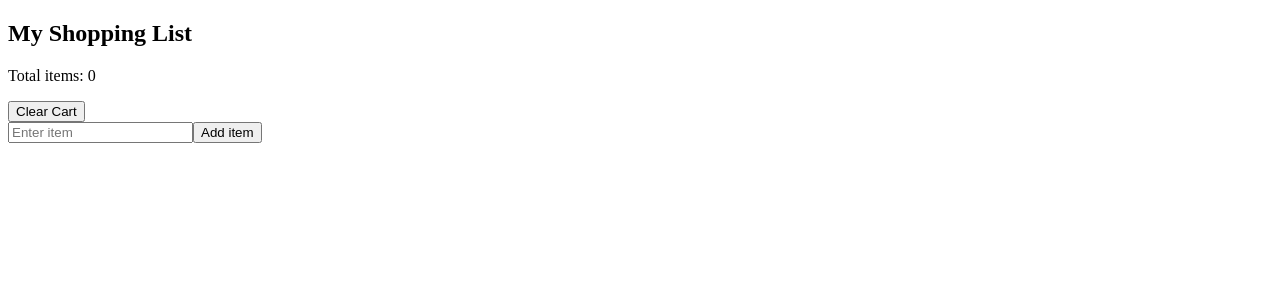
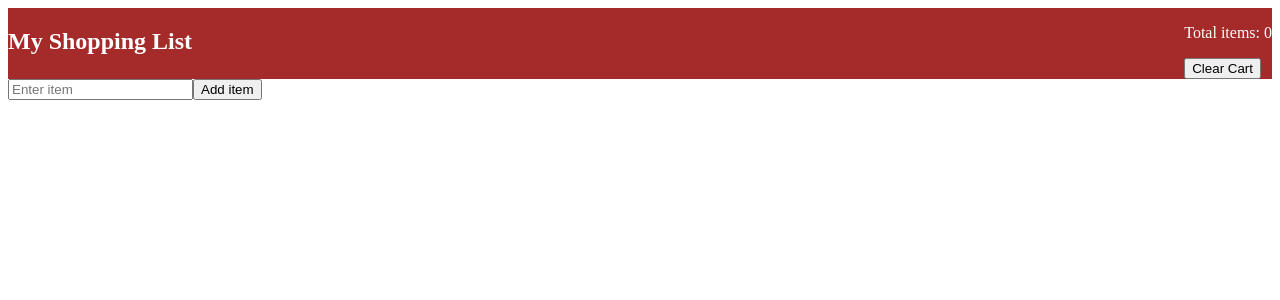
Before and after one commit to acleland/adv-react-shopping-list, a React app: page / in a window 1280 px wide. Shown: the top 300 px of the page. Built offline with nearby package versions, Linux system fonts and the light colour scheme; the HTML template or start-up script is replaced by a standard one.

Commit message:
added some styles

```diff
--- a/src/App.jsx
+++ b/src/App.jsx
@@ -10,8 +10,10 @@ export default function App() {
 
   function handleSubmit(e) {
     e.preventDefault();
-    dispatch({ type: ACTIONS.ADD_ITEM, payload: { name: item } });
-    setItem('');
+    if (item !== '') {
+      dispatch({ type: ACTIONS.ADD_ITEM, payload: { name: item } });
+      setItem('');
+    }
   }
 
   return (
--- a/src/components/Header.jsx
+++ b/src/components/Header.jsx
@@ -5,12 +5,14 @@ import styles from '../styles.css';
 export default function Header() {
   const { ACTIONS, list, dispatch } = useListContext();
   return (
-    <div>
+    <header>
       <h2>My Shopping List</h2>
-      <p>Total items: {list.length}</p>
-      <button onClick={() => dispatch({ type: ACTIONS.CLEAR_ITEMS })}>
-        Clear Cart
-      </button>
-    </div>
+      <span>
+        <p>Total items: {list.length}</p>
+        <button onClick={() => dispatch({ type: ACTIONS.CLEAR_ITEMS })}>
+          Clear Cart
+        </button>
+      </span>
+    </header>
   );
 }
--- a/src/context/ListContext.jsx
+++ b/src/context/ListContext.jsx
@@ -3,8 +3,6 @@ import { createContext, useContext, useReducer, useEffect } from 'react';
 const ListContext = createContext();
 
 export const ListProvider = ({ children }) => {
-  const testVar = 'helloooo';
-
   const ACTIONS = {
     ADD_ITEM: 'add-item',
     TOGGLE_ITEM: 'toggle-item',
--- a/src/styles.css
+++ b/src/styles.css
@@ -1,3 +1,10 @@
 .checked {
   text-decoration: line-through;
 }
+
+header {
+  background-color: brown;
+  color: white;
+  display: flex;
+  justify-content: space-between;
+}
```
